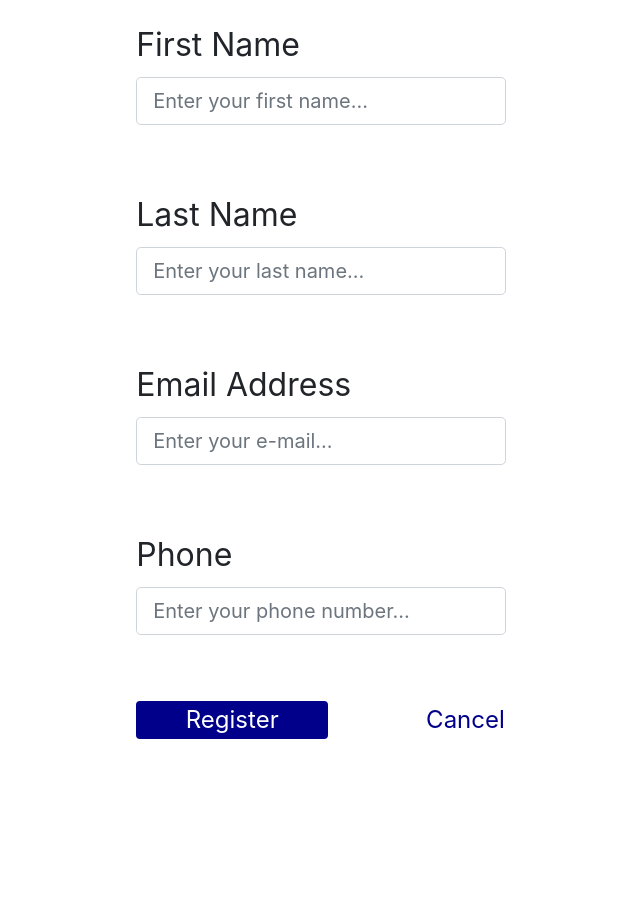
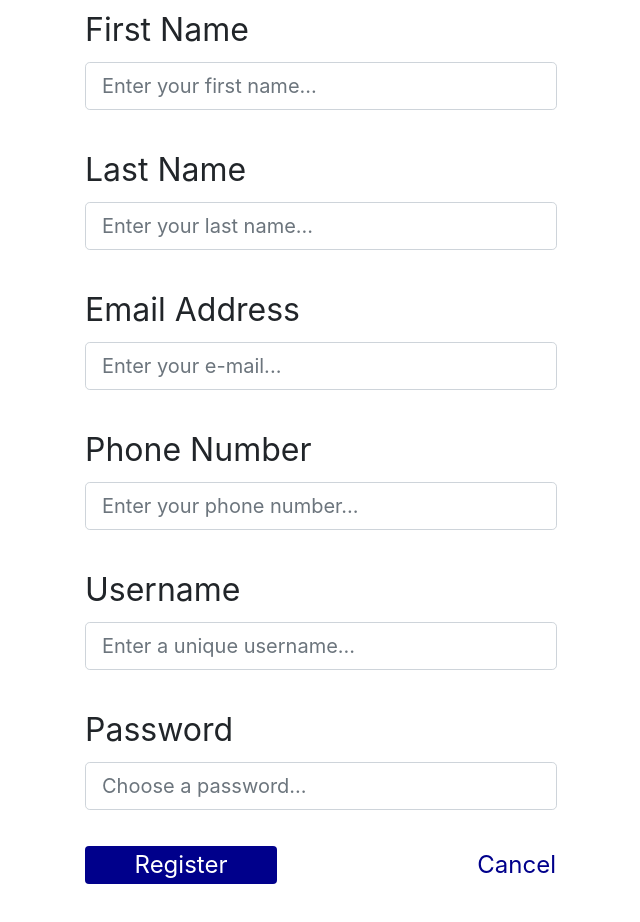
Before and after one commit to griat94/webapp, an Angular app: page /register in a window 1280 px wide. Shown: the part 240-1162 px from the top of the page, without its empty margins (319-959 px from the left). Before the commit the page ends 1065 px from the top, so only its background shows below. Built offline with nearby package versions, Linux system fonts and the light colour scheme.

Commit message:
Added form validation and updated service to send HTTP requests to java server.

```diff
--- a/src/app/app.module.ts
+++ b/src/app/app.module.ts
@@ -1,6 +1,6 @@
 import { BrowserModule } from '@angular/platform-browser';
 import { NgModule } from '@angular/core';
-import { FormsModule } from "@angular/forms";
+import { ReactiveFormsModule, FormsModule } from "@angular/forms";
 import { HttpClientModule } from '@angular/common/http';
 import { HttpModule } from '@angular/http';
 
@@ -19,6 +19,7 @@ import { HomeComponent } from './components/home/home.component';
   ],
   imports: [
     FormsModule,
+    ReactiveFormsModule,
     BrowserModule,
     AppRoutingModule,
     HttpClientModule,
--- a/src/app/components/register/register.component.css
+++ b/src/app/components/register/register.component.css
@@ -5,13 +5,16 @@
 }
 
 .register-form {
-    margin: 0 25%;
     padding: 20px;
-    width: 32%;
+    width: 40%;
     align-self: center;
 }
 
 .space {
-    padding: 25px 0;
+    padding: 10px 0;
     font-size: xx-large;
 }
+
+.invalid-text-size {
+    font-size: medium;
+}
--- a/src/app/components/register/register.component.html
+++ b/src/app/components/register/register.component.html
@@ -2,31 +2,65 @@
   <div class="jumbotron jumbotron-display">
     <h1>Register</h1>
   </div>
-  <form class="register-form">
+  <form class="register-form" [formGroup]="registerForm" (ngSubmit)="onSubmit()">
     <div class="form-group space">
       <label for="register-first-name">First Name</label>
-      <input class="form-control form-control-lg input-width" id="register-first-name" type="text"
-        [(ngModel)]="person.firstName" name="firstName" placeholder="Enter your first name...">
+      <input formControlName="firstName" class="form-control form-control-lg input-width" type="text"
+        placeholder="Enter your first name..." [ngClass]="{ 'is-invalid': submitted && f.firstName.errors }">
+      <div *ngIf="submitted && f.firstName.errors" class="invalid-feedback invalid-text-size">
+        <div *ngIf="f.firstName.errors.required">First Name is required</div>
+      </div>
     </div>
     <div class="form-group space">
       <label for="register-last-name">Last Name</label>
-      <input class="form-control form-control-lg input-width" id="register-last-name" type="text"
-        [(ngModel)]="person.lastName" name="lastName" placeholder="Enter your last name...">
+      <input formControlName="lastName" class="form-control form-control-lg input-width" type="text"
+        placeholder="Enter your last name..." [ngClass]="{ 'is-invalid': submitted && f.lastName.errors }">
+      <div *ngIf="submitted && f.lastName.errors" class="invalid-feedback invalid-text-size">
+        <div *ngIf="f.lastName.errors.required">Last Name is required</div>
+      </div>
     </div>
     <div class="form-group space">
       <label for="register-email">Email Address</label>
-      <input class="form-control form-control-lg input-width" id="register-email" type="email"
-        [(ngModel)]="person.email" name="email" placeholder="Enter your e-mail...">
+      <input formControlName="email" class="form-control form-control-lg input-width" type="email"
+        placeholder="Enter your e-mail..." [ngClass]="{ 'is-invalid': submitted && f.email.errors }">
+      <div *ngIf="submitted && f.email.errors" class="invalid-feedback invalid-text-size">
+        <div *ngIf="f.email.errors.required">Email is required</div>
+        <div *ngIf="f.email.errors.email">Please enter a valid email</div>
+      </div>
     </div>
     <div class="form-group space">
-      <label for="register-phone-number">Phone</label>
-      <input class="form-control form-control-lg input-width" id="register-phone-number" type="tel"
-        [(ngModel)]="person.phone" name="phone" placeholder="Enter your phone number...">
+      <label for="register-phone-number">Phone Number</label>
+      <input formControlName="phone" class="form-control form-control-lg input-width" type="tel"
+        placeholder="Enter your phone number..." [ngClass]="{ 'is-invalid': submitted && f.phone.errors }">
+      <div *ngIf="submitted && f.phone.errors" class="invalid-feedback invalid-text-size">
+        <div *ngIf="f.phone.errors.required">Phone number is required</div>
+        <div *ngIf="f.phone.errors.minlength">Please enter a valid phone number</div>
+        <div *ngIf="f.phone.errors.maxlength">Please enter a valid phone number</div>
+      </div>
+    </div>
+    <div class="form-group space">
+      <label for="register-username">Username</label>
+      <input formControlName="username" class="form-control form-control-lg input-width" type="text"
+        placeholder="Enter a unique username..." [ngClass]="{ 'is-invalid': submitted && f.username.errors }">
+      <div *ngIf="submitted && f.username.errors" class="invalid-feedback invalid-text-size">
+        <div *ngIf="f.username.errors.required">Username is required</div>
+        <div *ngIf="f.username.errors.minlength">Username must contain atleast 4 characters</div>
+      </div>
+    </div>
+    <div class="form-group space">
+      <label for="register-password">Password</label>
+      <input formControlName="password" class="form-control form-control-lg input-width" type="password"
+        placeholder="Choose a password..." [ngClass]="{ 'is-invalid': submitted && f.password.errors }">
+      <div *ngIf="submitted && f.password.errors" class="invalid-feedback invalid-text-size">
+        <div *ngIf="f.password.errors.required">Password is required</div>
+        <div *ngIf="f.password.errors.minlength">Password must contain atleast 6 characters</div>
+      </div>
     </div>
 
     <div class="form-group space buttons">
-      <button type="submit" class="btn btn_primary" (click)="registerPerson()">Register</button>
+      <button type="submit" class="btn btn_primary">Register</button>
       <button type="button" class="btn btn_secondary" (click)="goBackToHome()">Cancel</button>
+      <!-- <button type="button" class="btn btn_primary" (click)="getPersons()">Get Persons</button> -->
     </div>
   </form>
 </div>
--- a/src/app/components/register/register.component.ts
+++ b/src/app/components/register/register.component.ts
@@ -1,7 +1,8 @@
 import { Component, OnInit } from '@angular/core';
 import { Router } from '@angular/router';
-import { Person } from '../../interfaces/Person';
 import { RegisterService } from 'src/app/services/RegisterService/register.service';
+import * as uuid from 'uuid';
+import { FormBuilder, FormGroup, Validators } from '@angular/forms';
 
 @Component({
   selector: 'app-register',
@@ -9,30 +10,51 @@ import { RegisterService } from 'src/app/services/RegisterService/register.servi
   styleUrls: ['./register.component.css', '../../app.component.css']
 })
 export class RegisterComponent implements OnInit {
-
-  person: Person = {
-    firstName: '',
-    lastName: '',
-    email: '',
-    phone: null,
-    id: null
-  }
+  registerForm: FormGroup;
+  submitted = false;
 
   constructor(
     private router: Router,
-    private registerService: RegisterService
+    private registerService: RegisterService,
+    private formBuilder: FormBuilder
   ) { }
 
   ngOnInit() {
+    this.registerForm = this.formBuilder.group({
+      firstName: ['', Validators.required],
+      lastName: ['', Validators.required],
+      email: ['', [Validators.required, Validators.email]],
+      phone: ['', [Validators.required, Validators.maxLength(10), Validators.minLength(10)]],
+      username: ['', [Validators.required, Validators.minLength(4)]],
+      password: ['', [Validators.required, Validators.minLength(6)]],
+      id: uuid.v4()
+    });
+  }
+
+  get f() {
+    return this.registerForm.controls;
   }
 
   goBackToHome() {
     this.router.navigate(['/home']);
   }
 
-  registerPerson() {
-    console.log(this.person);
-    this.registerService.registerPerson(this.person);
+  onSubmit() {
+    this.submitted = true;
+
+    if (this.registerForm.invalid) {
+      console.log("invalid form");
+      return;
+    } else {
+      this.registerService.registerUser(this.registerForm.value);
+    }
+  }
+
+  getPersons() {
+    this.registerService.getUsers()
+      .subscribe(user => {
+        console.log(user);
+      });
   }
 
 }
--- a/src/app/interfaces/Person.ts
+++ b/src/app/interfaces/User.ts
@@ -1,7 +1,9 @@
-export interface Person {
+export interface User {
     firstName: string;
     lastName: string;
     email: string;
     phone: number;
     id: number;
+    username: string;
+    password: string;
 }
--- a/src/app/services/RegisterService/register.service.ts
+++ b/src/app/services/RegisterService/register.service.ts
@@ -1,19 +1,24 @@
 import { Injectable } from '@angular/core';
 import { HttpClient } from '@angular/common/http';
-import { Person } from 'src/app/interfaces/Person';
+import { User } from 'src/app/interfaces/User';
 
 @Injectable({
   providedIn: 'root'
 })
 
 export class RegisterService {
-  url = "http://localhost:8080/app/register";
+  url = "http://localhost:8080/app/";
 
   constructor(
     private http: HttpClient
   ) { }
 
-  registerPerson(person: Person) {
-    return this.http.post(this.url, person);
+  registerUser(user: User) {
+    return this.http.post(this.url + "register", user)
+      .subscribe();
+  }
+
+  getUsers() {
+    return this.http.get(this.url + "getPersons");
   }
 }
```
